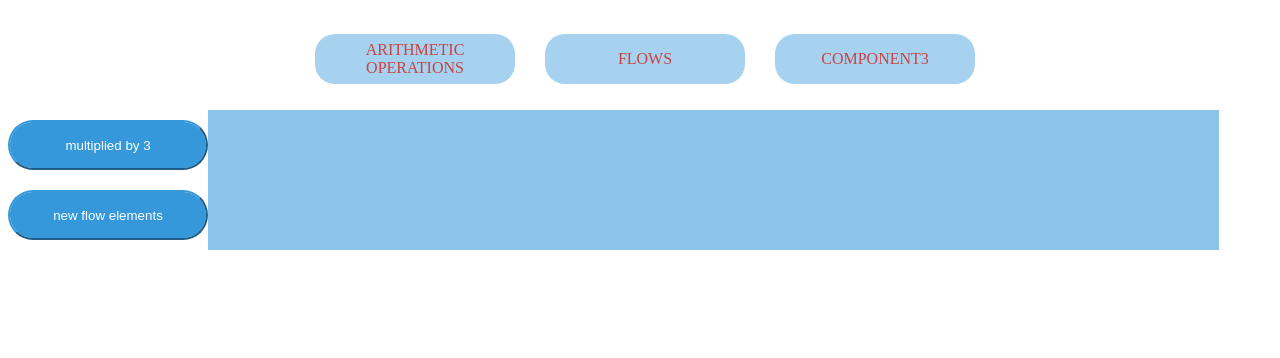
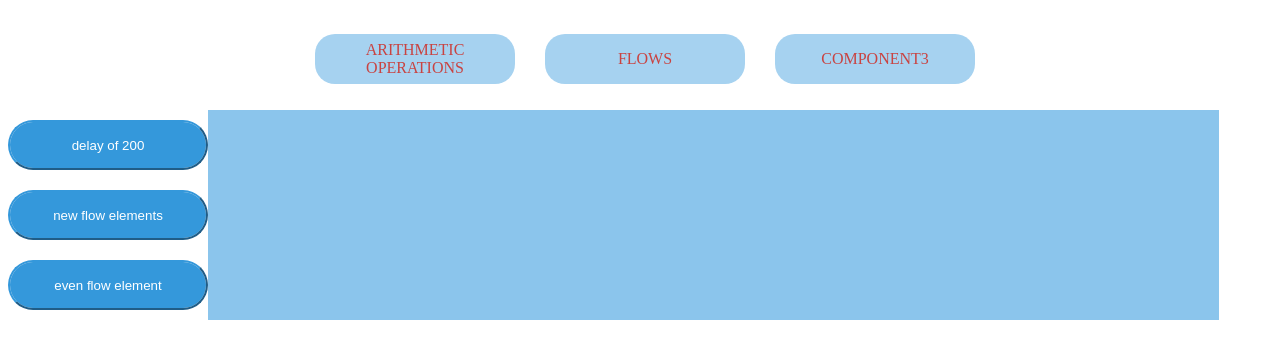
Before and after one commit to PaulRomanov/buttonsFLS, an Angular app: page /flowsComponent in a window 1280 px wide. Shown: the top 358 px of the page. Built offline with nearby package versions, Linux system fonts and the light colour scheme.

Commit message:
add second component 3 task

```diff
--- a/src/app/components/flows/flows.component.html
+++ b/src/app/components/flows/flows.component.html
@@ -2,7 +2,7 @@
   <div class="wrapper-btn">
     <div class="wrapper-btn-item">
       <button class="component1-btn" (click)="delayOf200()">
-        multiplied by 3
+        delay of 200
       </button>
       <div class="wrapper-value">
         <div class="mulBy3" *ngFor="let el of valueFlowsDelayOf200">
@@ -21,5 +21,15 @@
       </div>
     </div>
 
+    <div class="wrapper-btn-item">
+      <button class="component1-btn" (click)="evenFlowElement ()">even flow element</button>
+
+      <div class="wrapper-value">
+        <div class="mulBy3" *ngFor="let el of valueEvenFlowElement">
+          {{ el }}
+        </div>
+      </div>
+    </div>
+
   </div>
 </div>
--- a/src/app/components/flows/flows.component.ts
+++ b/src/app/components/flows/flows.component.ts
@@ -1,5 +1,5 @@
 import { Component } from '@angular/core';
-import { concat, concatMap, delay, interval, map, of, repeat, Subscription, switchMap, take, toArray } from 'rxjs';
+import { concatMap, delay, filter, interval, of, repeat, Subscription, switchMap, take } from 'rxjs';
 
 @Component({
   selector: 'fw-flows',
@@ -13,6 +13,7 @@ export class FlowsComponent {
 
   public valueFlowsDelayOf200: Array<number> = [];
   public valueNewFlowElements: Array<number> = [];
+  public valueEvenFlowElement: Array<number> = [];
 
   constructor() { }
 
@@ -36,6 +37,18 @@ export class FlowsComponent {
       });
   }
 
+  public evenFlowElement() {
+    this.valueFlows$ = this.numbers
+      .pipe(
+        switchMap(item => of(item).pipe(delay(100), repeat(5))),
+        filter((element) => element % 2 == 0)
+        )
+      .subscribe((element: number) => {
+        this.valueEvenFlowElement = [...this.valueEvenFlowElement, element]
+      });
+  }
+
+
   ngOnDestroy() {
     this.valueFlows$.unsubscribe();
   }
```
